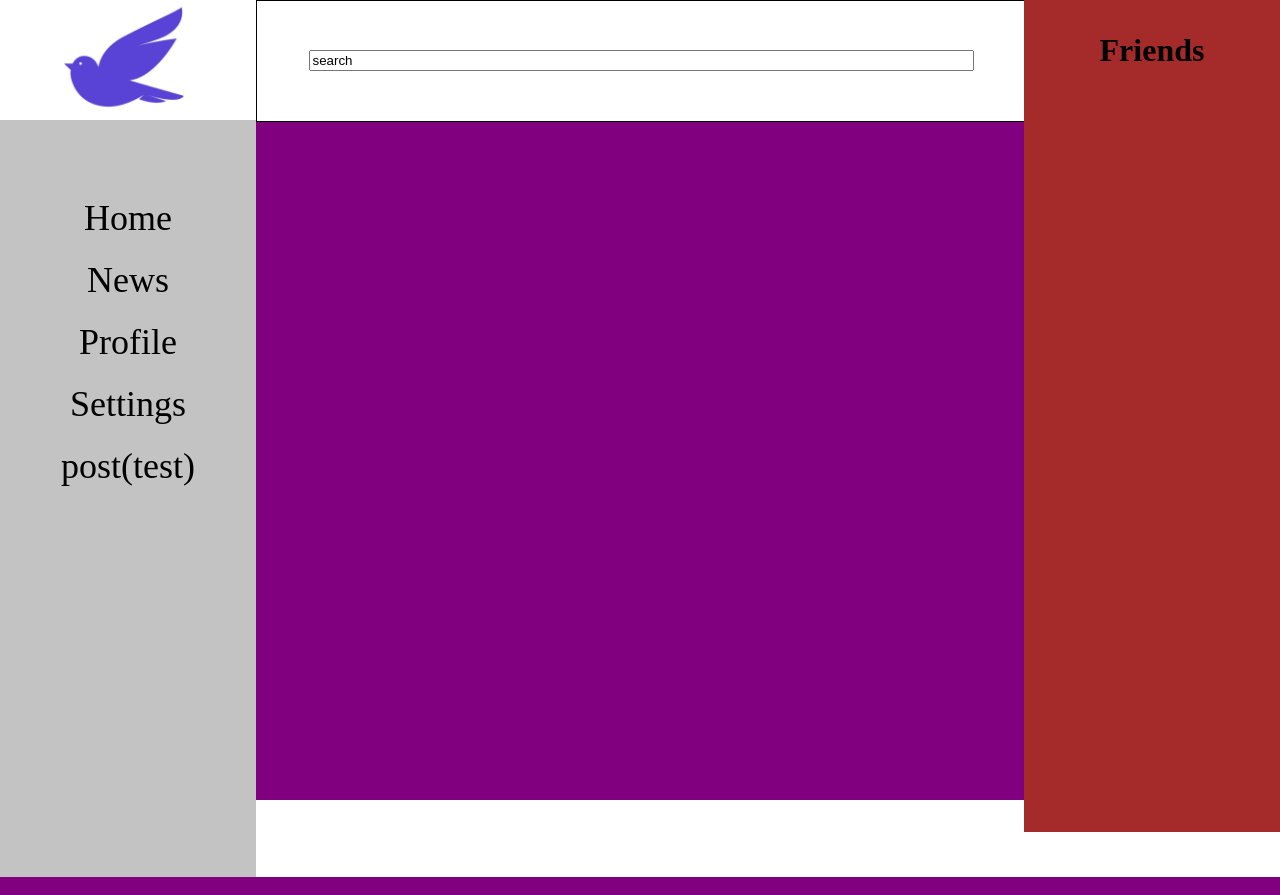
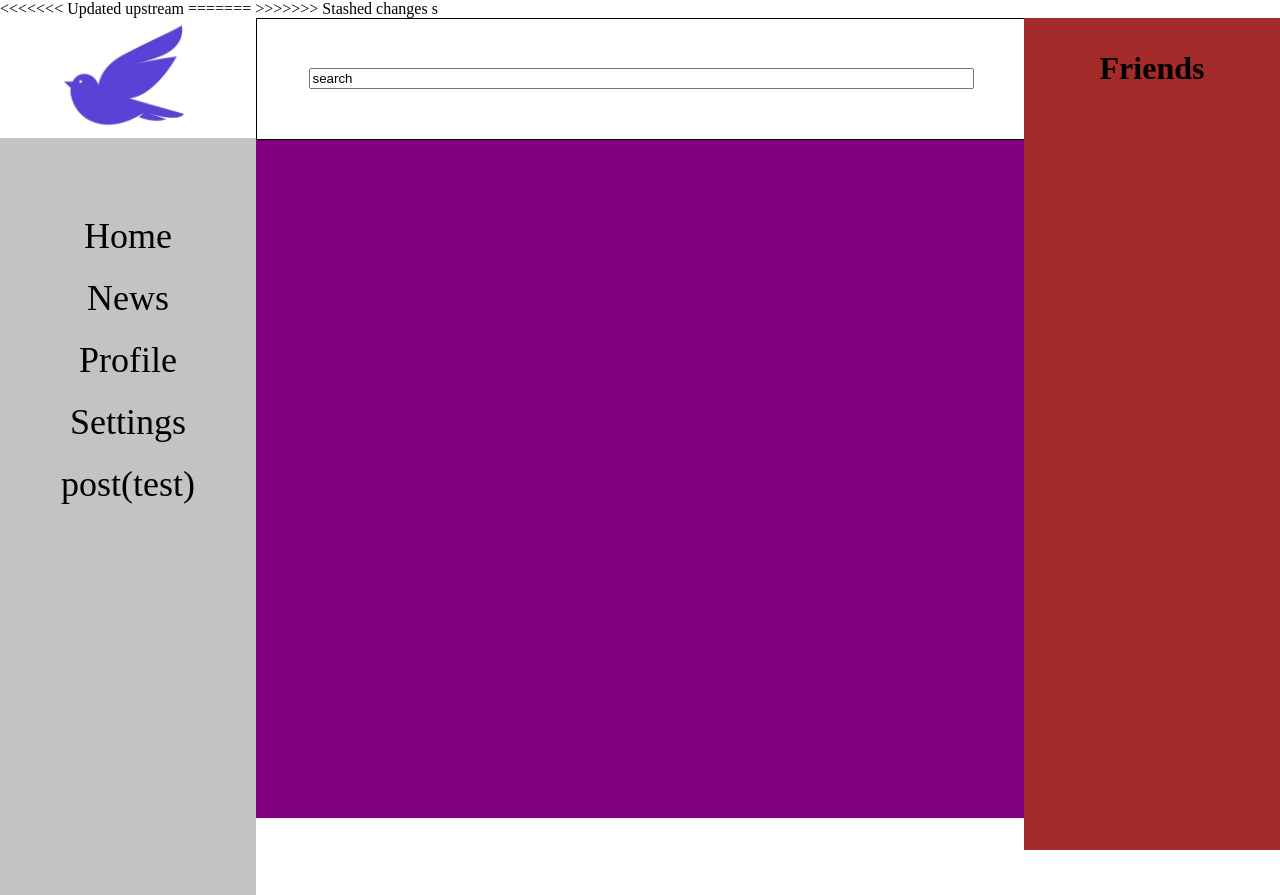
Before and after one commit to S34nGS/ST, a PHP site: page / in a window 1280 px wide. Run offline with PHP 8.4, Linux system fonts and the light colour scheme; data that the repository does not hold is empty.

Commit message:
Auto stash before merge of "master" and "origin/master"

```diff
--- a/index.php
+++ b/index.php
@@ -1,7 +1,11 @@
+<<<<<<< Updated upstream
 <?php
     include("dbconnectie.php");
 ?>
 <!DOCTYPE html>
+=======
+ <!DOCTYPE html>
+>>>>>>> Stashed changes
 <html lang="en">
 <head>
     <meta charset="UTF-8">
@@ -10,7 +14,7 @@
     <title>Document</title>
     <link rel="stylesheet" href="stylesheet.css">
 </head>
-<body>
+<body>s
     <div class="main">
         <div class="NavLogo">
             <div class="logo">
```
